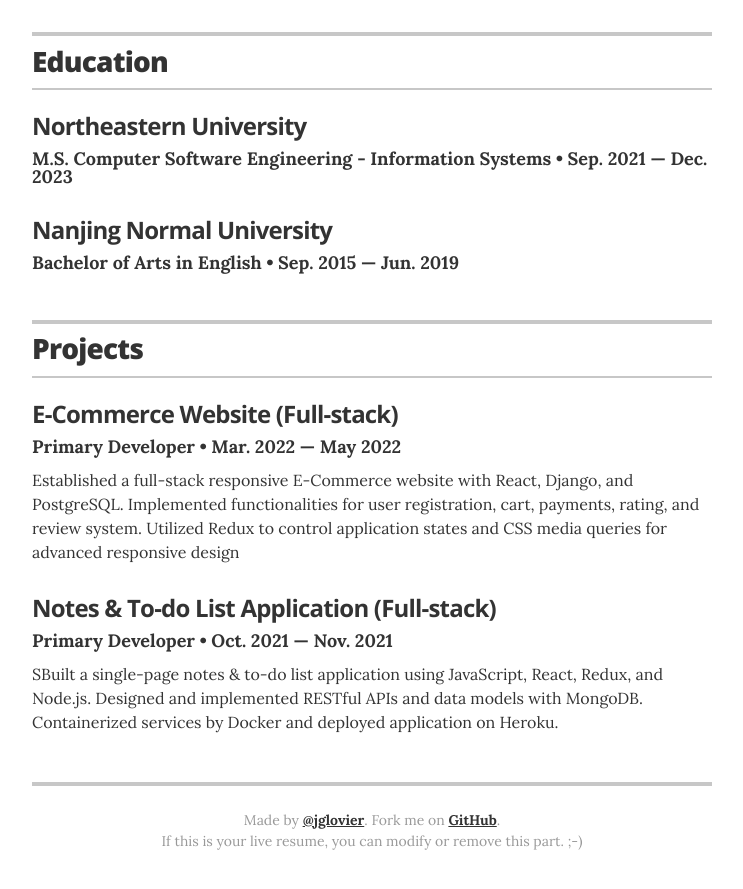
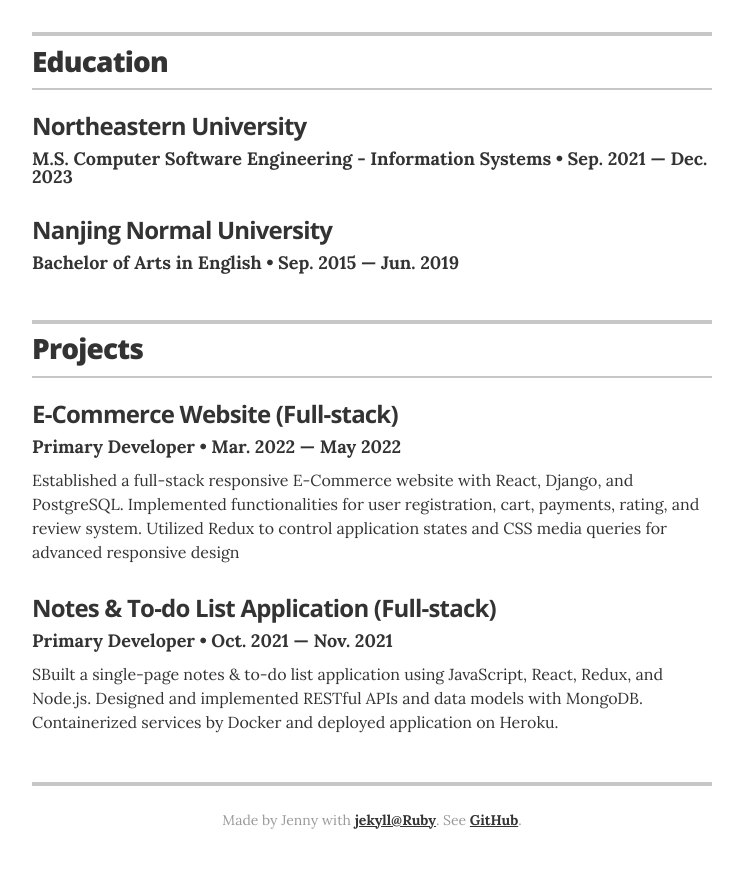
Before and after one commit to jennyhe-cam/jennyhe-cam.github.io, a Jekyll site: the page built from index.html, in a window 1280 px wide and 900 px high, scrolled down 1126 px. Shown: the top 889 px of the window, without its empty margins (268-1011 px from the left). Built offline with Jekyll 4.4.1, drawn with Linux system fonts in a browser that asks for light colours.

Commit message:
Footer change

```diff
--- a/_layouts/resume.html
+++ b/_layouts/resume.html
@@ -232,8 +232,7 @@
       {% endif %}
 
       <footer class="page-footer">
-        <p class="footer-line">Made by <a href="http://twitter.com/jglovier">@jglovier</a>. Fork me on <a href="https://github.com/jglovier/resume-template">GitHub</a>.</p>
-        <p class="footer-line">If this is your live resume, you can modify or remove this part. ;-)</p>
+        <p class="footer-line">Made by Jenny with <a href="https://jekyllrb.com/">jekyll@Ruby</a>. See <a href="https://github.com/jennyhe-cam/jennyhe-cam.github.io">GitHub</a>.</p>
       </footer>
 
     </div>
```
